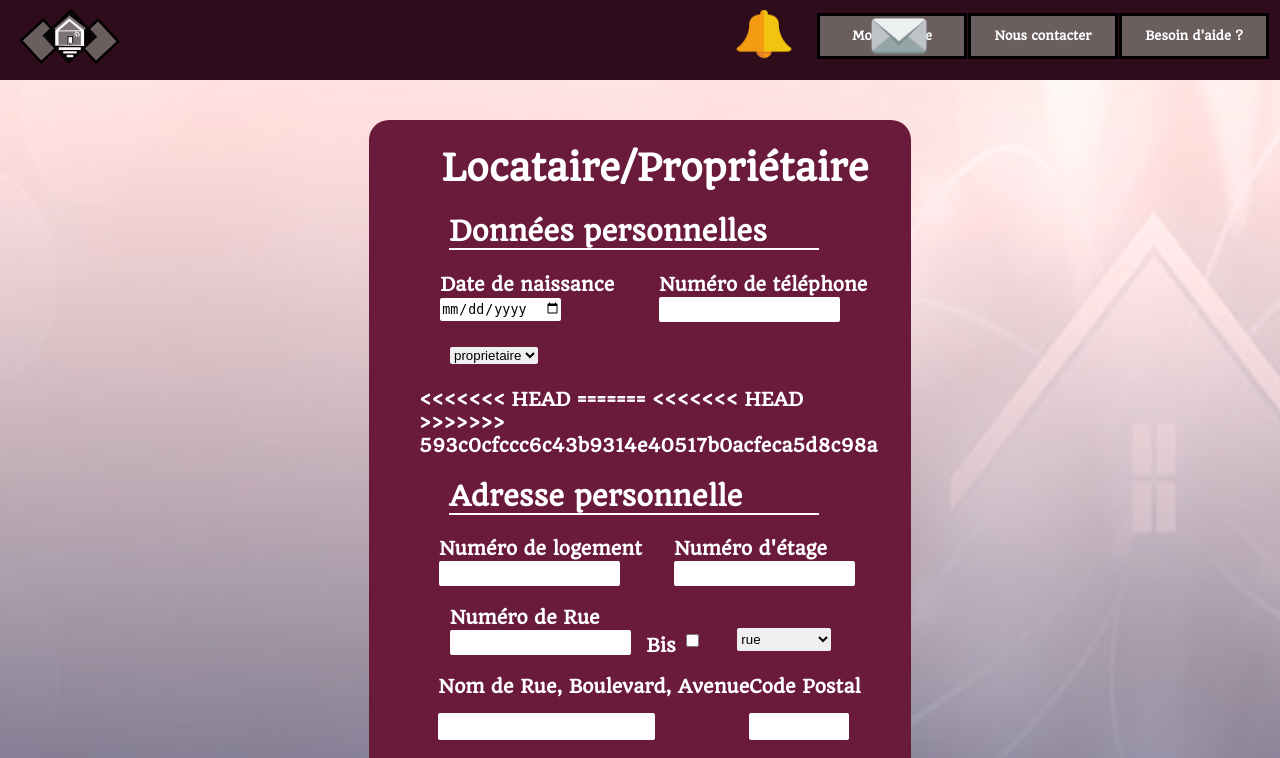
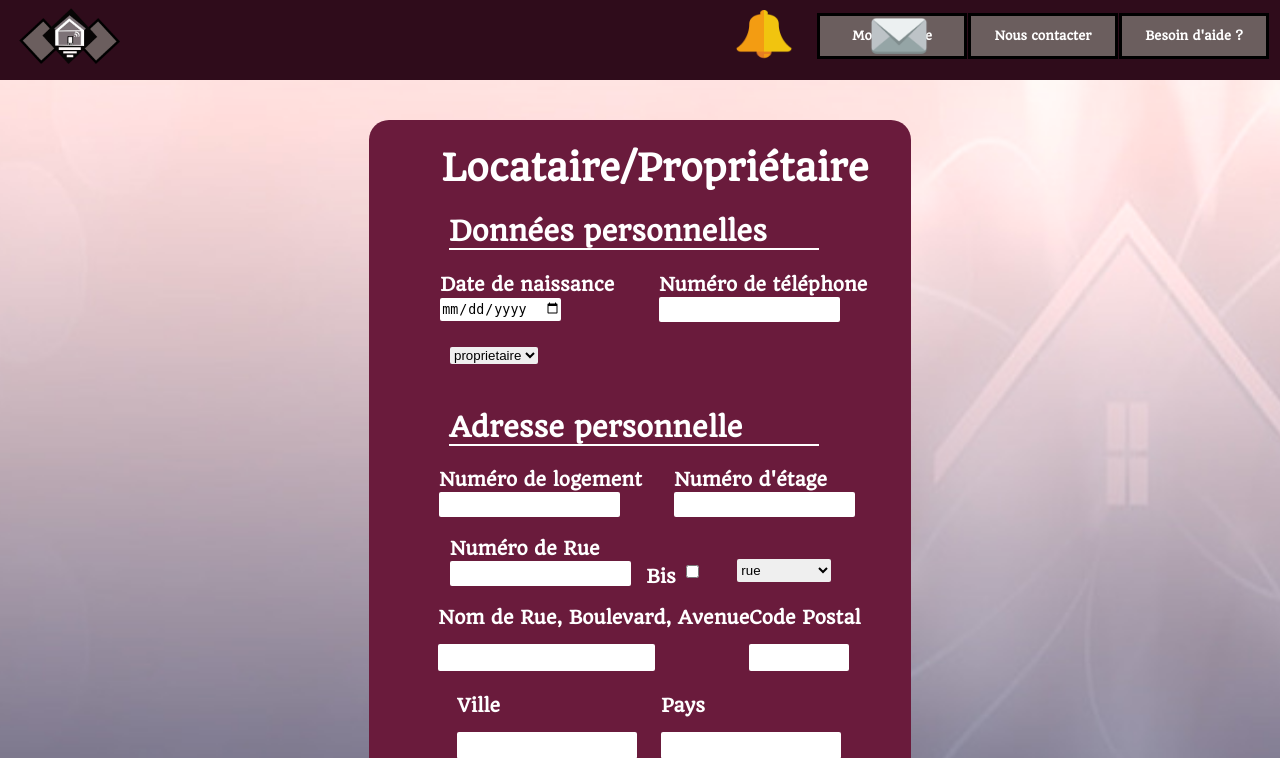
Before and after one commit to SylvainZ/Homemate, a PHP site: template Vue/locataireProprietaire.php in a window 1280 px wide. Shown: the top 758 px of the page. Run offline with PHP 8.4, Linux system fonts and the light colour scheme; the template is opened without the code that fills it, so the values that code supplies are empty.

```diff
--- a/Modele/locataireProprietaire.php
+++ b/Modele/locataireProprietaire.php
@@ -50,11 +50,9 @@ if(!empty($_POST['dateDeNaissance']&&!empty($_POST['tel'])&&!empty($_POST['statu
 
         ));
 
-<<<<<<< HEAD
 
-=======
 
->>>>>>> 593c0cfccc6c43b9314e40517b0acfeca5d8c98a
+
         /*echo $_SESSION['Email'];
         echo $_POST['tel'];*/
 
--- a/Vue/CSS/styleBoiteMail.css
+++ b/Vue/CSS/styleBoiteMail.css
@@ -155,7 +155,7 @@ body
 .messageIndDate
 {
     text-align:left;
-    margin-left:37vw ;
+    margin-left:34vw ;
     position: absolute;
     color:white;
     text-decoration:none;
--- a/Vue/locataireProprietaire.php
+++ b/Vue/locataireProprietaire.php
@@ -47,10 +47,6 @@
                 </select><br /><br/>
             </div>
 
-<<<<<<< HEAD
-=======
-<<<<<<< HEAD
->>>>>>> 593c0cfccc6c43b9314e40517b0acfeca5d8c98a
         </div>
 
         <div id="block2">
```
